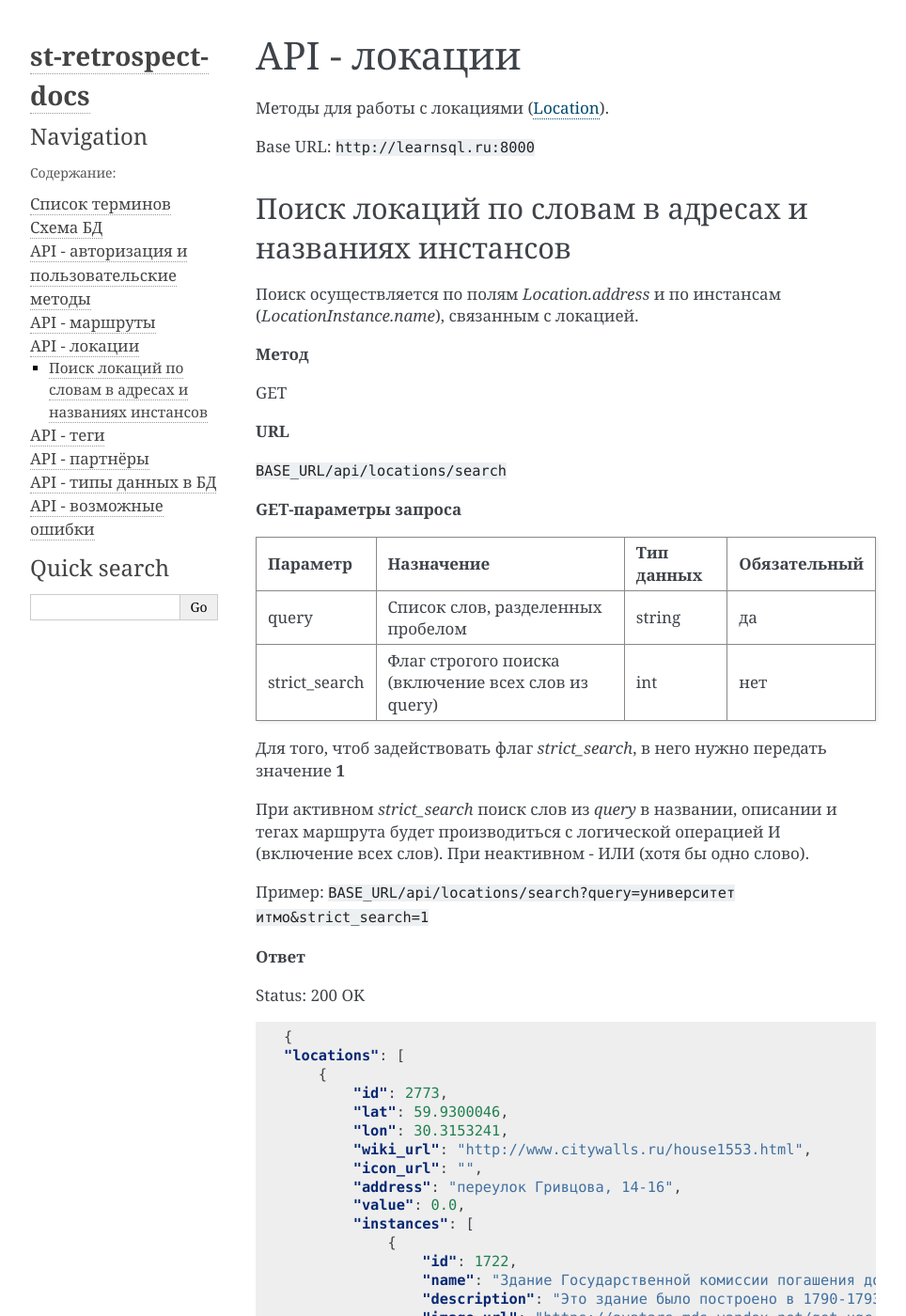
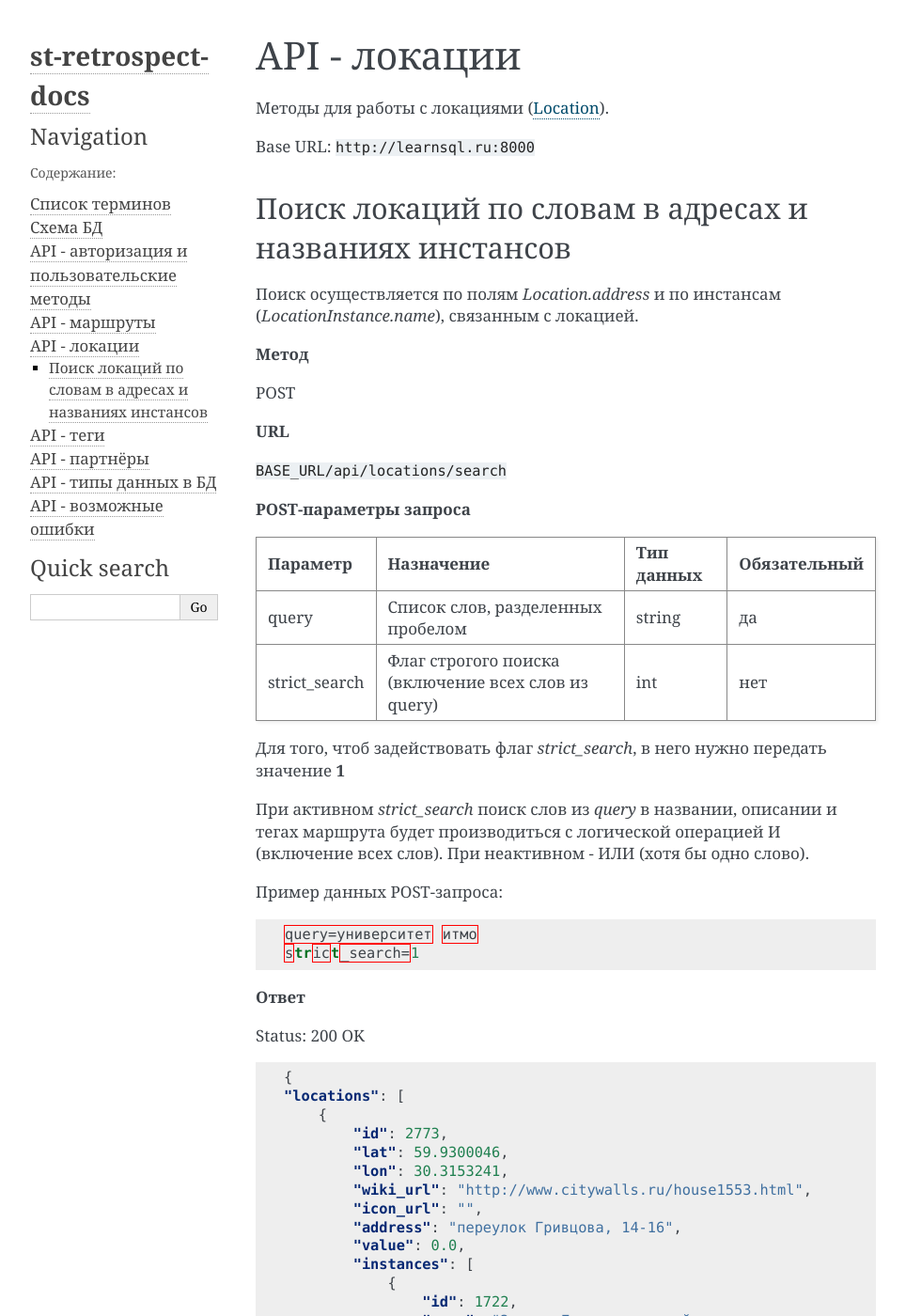
Before and after one commit to dh-center/st-retrospect-docs, a Sphinx documentation site: the page built from docs/pages/api-spec-locations.rst, in a window 1280 px wide and 1400 px high. Shown: the whole window at 94% size, without its empty margins (148-1112 px from the left). Built offline with Sphinx 7.4.7, drawn with Linux system fonts in a browser that asks for light colours.

```diff
--- a/docs/pages/api-spec-locations.rst
+++ b/docs/pages/api-spec-locations.rst
@@ -12,13 +12,13 @@ Base URL: ``http://learnsql.ru:8000``
 
 **Метод**
 
-GET
+POST
 
 **URL**
 
 ``BASE_URL/api/locations/search``
 
-**GET-параметры запроса**
+**POST-параметры запроса**
 
 +---------------+-----------------------------------------------------+------------+--------------+
 | Параметр      | Назначение                                          | Тип данных | Обязательный |
@@ -32,7 +32,12 @@ GET
 
 При активном *strict_search* поиск слов из *query* в названии, описании и тегах маршрута будет производиться с логической операцией И (включение всех слов). При неактивном - ИЛИ (хотя бы одно слово).
 
-Пример: ``BASE_URL/api/locations/search?query=университет итмо&strict_search=1``
+Пример данных POST-запроса:
+
+.. code-block:: json
+
+    query=университет итмо
+    strict_search=1
 
 **Ответ**
 
```
Also changed, not shown: docs/pages/api-spec-routes.rst (+4 -4 lines).
